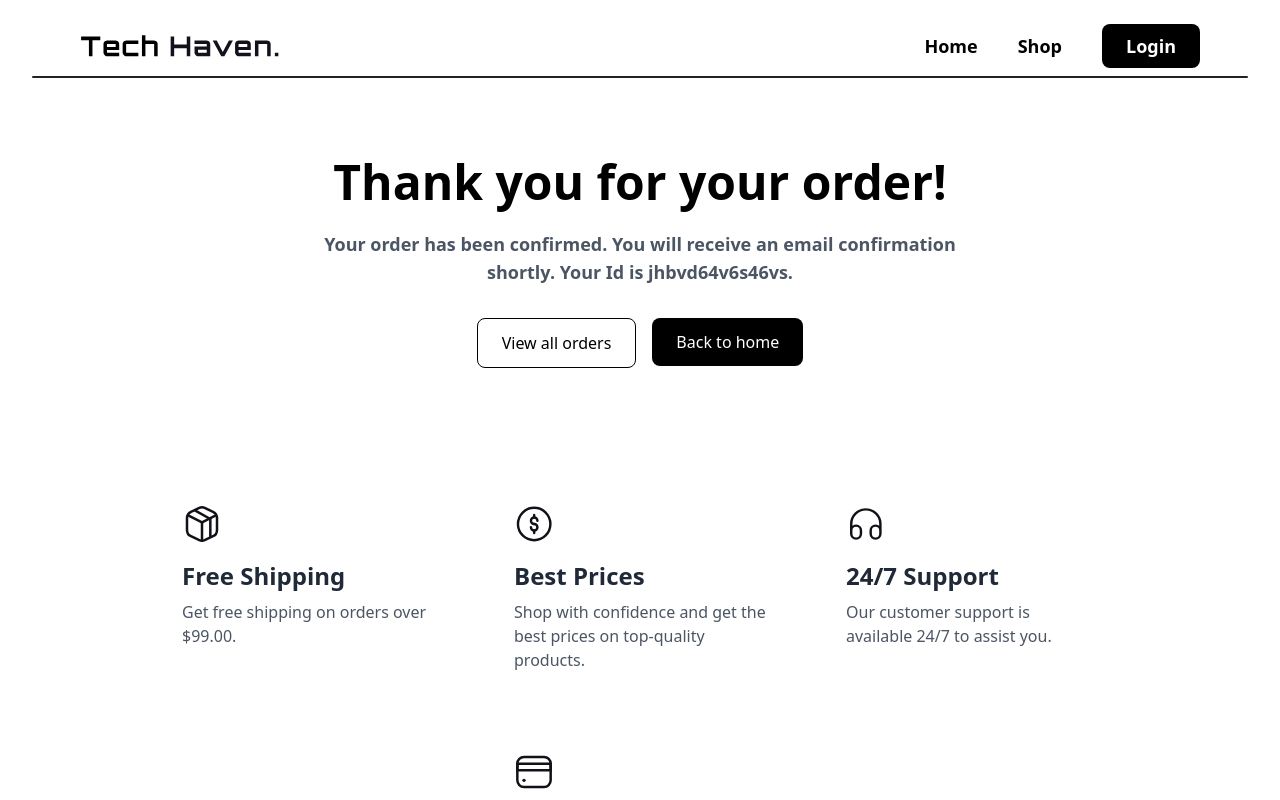
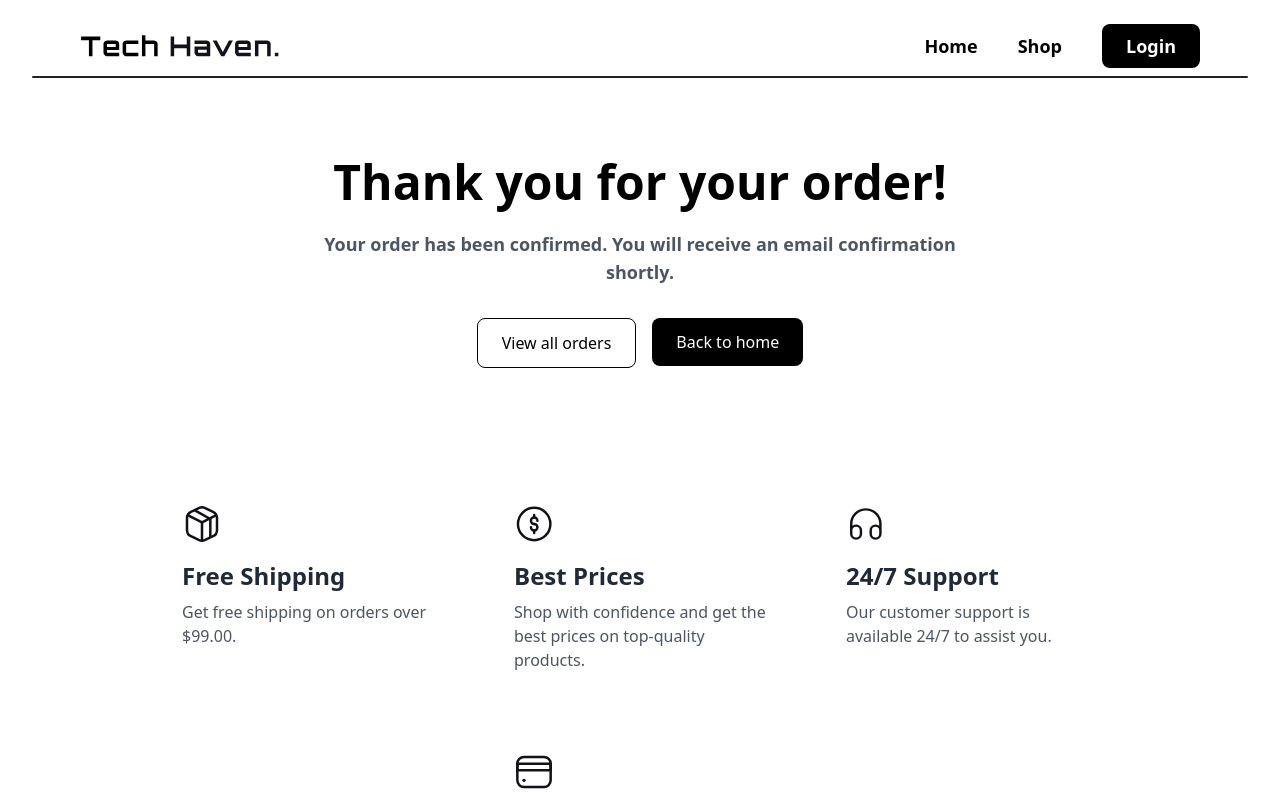
Before and after one commit to 0xDevUsman/ecommerce-app, a Next.js app: page /confirm-order in a window 1280 px wide. Shown: the top 800 px of the page. Built offline with nearby package versions, Linux system fonts and the light colour scheme; no server answers.

Commit message:
some more improvements in design

```diff
--- a/app/confirm-order/page.tsx
+++ b/app/confirm-order/page.tsx
@@ -32,7 +32,7 @@ const Page = () => {
         </h1>
         <p className="text-gray-600 font-bold text-base sm:text-lg text-center max-w-2xl">
           Your order has been confirmed. You will receive an email confirmation
-          shortly. Your Id is jhbvd64v6s46vs.
+          shortly.
         </p>
         <div className="flex flex-col sm:flex-row justify-center gap-4 w-full mt-8">
           <button className="border border-black text-black px-6 py-3 rounded-lg hover:bg-black hover:text-white transition-all duration-200">
--- a/app/pages/Cart.tsx
+++ b/app/pages/Cart.tsx
@@ -238,7 +238,7 @@ const CartPage = () => {
                 </p>
               </div>
               <Link href="/products">
-                <div className="bg-black hover:opacity-90 text-white flex items-center font-bold h-12 px-4 py-1 rounded-lg transition duration-200">
+                <div className="bg-black hover:opacity-90 text-white flex items-center font-bold h-12 w-52 text-center justify-center px-4 py-1 rounded-lg transition duration-200">
                   Continue shopping
                 </div>
               </Link>
```
